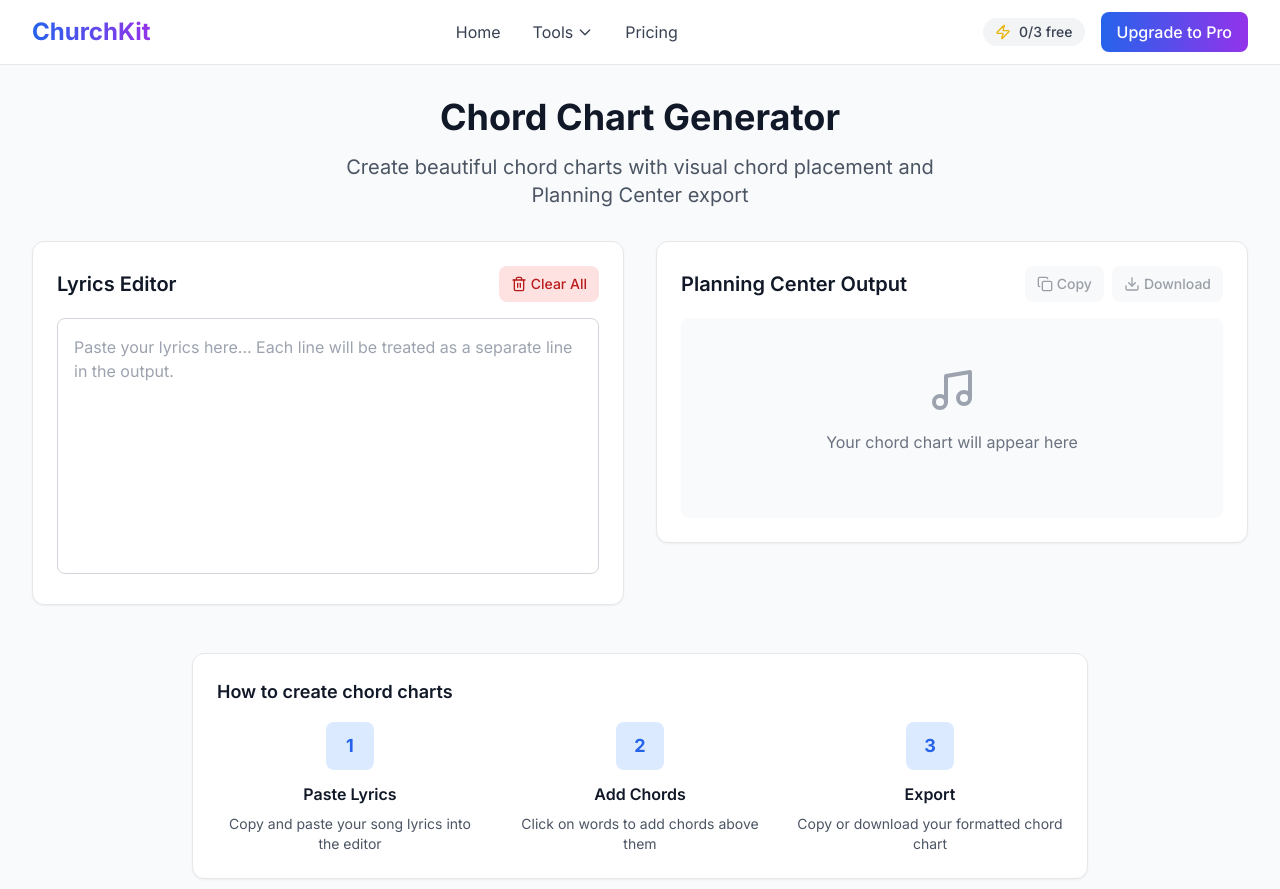
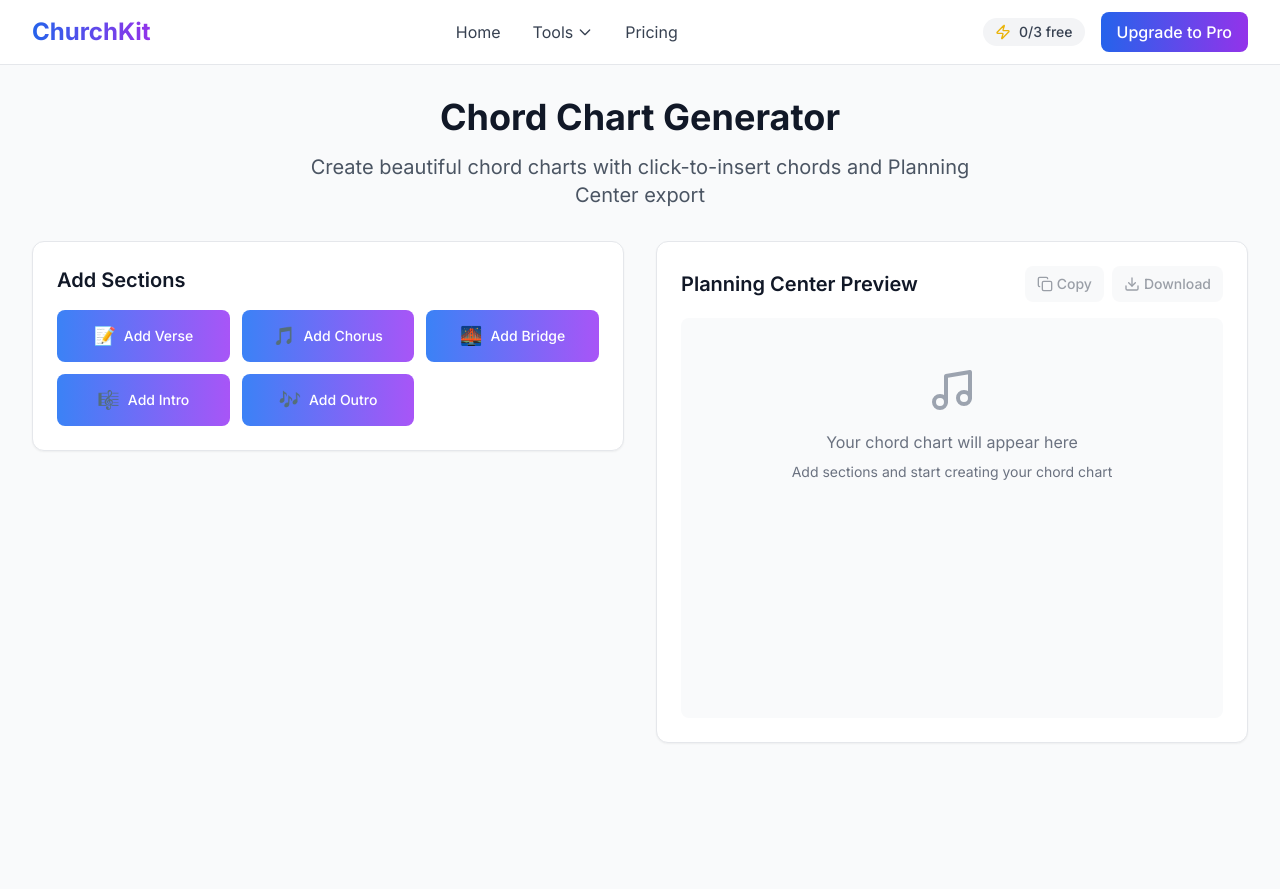
Before and after one commit to wolfman7702/church-tools-platform, a Next.js app: page /tools/chord-chart in a window 1280 px wide. Shown: the top 889 px of the page. Built offline with nearby package versions, Linux system fonts and the light colour scheme.

Commit message:
Fix chord chart layout and sheet music output formatting

```diff
--- a/app/tools/chord-chart/page.tsx
+++ b/app/tools/chord-chart/page.tsx
@@ -1,13 +1,21 @@
 'use client'
 
-import { useState, useRef } from 'react'
-import { Copy, Download, Music, Plus, Trash2 } from 'lucide-react'
+import { useState, useRef, useEffect } from 'react'
+import { Copy, Download, Music, Plus, Trash2, X } from 'lucide-react'
 
 interface ChordPosition {
   id: string
   chord: string
   position: number
-  wordIndex: number
+  section: string
+}
+
+interface Section {
+  id: string
+  type: 'verse' | 'chorus' | 'bridge' | 'intro' | 'outro'
+  title: string
+  content: string
+  chords: ChordPosition[]
 }
 
 const CHORD_OPTIONS = [
@@ -21,76 +29,151 @@ const CHORD_OPTIONS = [
   'Caug', 'C#aug', 'Dbaug', 'Daug', 'D#aug', 'Ebaug', 'Eaug', 'Faug', 'F#aug', 'Gbaug', 'Gaug', 'G#aug', 'Abaug', 'Aaug', 'A#aug', 'Bbaug', 'Baug'
 ]
 
+const SECTION_TYPES = [
+  { type: 'verse', label: 'Add Verse', icon: '📝' },
+  { type: 'chorus', label: 'Add Chorus', icon: '🎵' },
+  { type: 'bridge', label: 'Add Bridge', icon: '🌉' },
+  { type: 'intro', label: 'Add Intro', icon: '🎼' },
+  { type: 'outro', label: 'Add Outro', icon: '🎶' }
+]
+
 export default function ChordChartPage() {
-  const [lyrics, setLyrics] = useState('')
-  const [chordPositions, setChordPositions] = useState<ChordPosition[]>([])
-  const [selectedWordIndex, setSelectedWordIndex] = useState<number | null>(null)
+  const [sections, setSections] = useState<Section[]>([])
+  const [activeSection, setActiveSection] = useState<string | null>(null)
   const [showChordPicker, setShowChordPicker] = useState(false)
   const [chordPickerPosition, setChordPickerPosition] = useState({ x: 0, y: 0 })
+  const [selectedPosition, setSelectedPosition] = useState<{ sectionId: string; position: number } | null>(null)
   const [outputText, setOutputText] = useState('')
   const [copied, setCopied] = useState(false)
-  const lyricsRef = useRef<HTMLTextAreaElement>(null)
+  const contentEditableRef = useRef<HTMLDivElement>(null)
 
-  const words = lyrics.split(/\s+/).filter(word => word.length > 0)
+  const addSection = (type: Section['type']) => {
+    const newSection: Section = {
+      id: Date.now().toString(),
+      type,
+      title: type.toUpperCase(),
+      content: '',
+      chords: []
+    }
+    setSections([...sections, newSection])
+    setActiveSection(newSection.id)
+  }
+
+  const updateSectionContent = (sectionId: string, content: string) => {
+    setSections(sections.map(section =>
+      section.id === sectionId
+        ? { ...section, content }
+        : section
+    ))
+    updateOutput()
+  }
+
+  const handleTextClick = (sectionId: string, event: React.MouseEvent) => {
+    const target = event.target as HTMLElement
+    const rect = target.getBoundingClientRect()
+    const clickX = event.clientX - rect.left
+
+    // Calculate approximate character position based on click position
+    const textContent = target.textContent || ''
+    const charWidth = rect.width / textContent.length
+    const position = Math.floor(clickX / charWidth)
+
+    setChordPickerPosition({
+      x: event.clientX,
+      y: event.clientY - 10
+    })
+    setSelectedPosition({ sectionId, position })
+    setShowChordPicker(true)
+  }
 
   const addChord = (chord: string) => {
-    if (selectedWordIndex === null) return
+    if (!selectedPosition) return
 
     const newChord: ChordPosition = {
       id: Date.now().toString(),
       chord,
-      position: selectedWordIndex,
-      wordIndex: selectedWordIndex
+      position: selectedPosition.position,
+      section: selectedPosition.sectionId
     }
 
-    setChordPositions([...chordPositions, newChord])
+    setSections(sections.map(section =>
+      section.id === selectedPosition.sectionId
+        ? { ...section, chords: [...section.chords, newChord] }
+        : section
+    ))
+
     setShowChordPicker(false)
-    setSelectedWordIndex(null)
+    setSelectedPosition(null)
     updateOutput()
   }
 
-  const removeChord = (id: string) => {
-    setChordPositions(chordPositions.filter(chord => chord.id !== id))
+  const removeChord = (chordId: string) => {
+    setSections(sections.map(section => ({
+      ...section,
+      chords: section.chords.filter(chord => chord.id !== chordId)
+    })))
     updateOutput()
   }
 
-  const handleWordClick = (wordIndex: number, event: React.MouseEvent) => {
-    const rect = event.currentTarget.getBoundingClientRect()
-    setChordPickerPosition({
-      x: rect.left + rect.width / 2,
-      y: rect.top - 10
-    })
-    setSelectedWordIndex(wordIndex)
-    setShowChordPicker(true)
+  const deleteSection = (sectionId: string) => {
+    setSections(sections.filter(section => section.id !== sectionId))
+    if (activeSection === sectionId) {
+      setActiveSection(sections.length > 1 ? sections[0].id : null)
+    }
+    updateOutput()
   }
 
   const updateOutput = () => {
-    if (!lyrics) {
-      setOutputText('')
-      return
+    let output = ''
+
+    sections.forEach(section => {
+      if (section.type === 'intro' || section.type === 'outro') {
+        // For intro/outro, just show chords
+        if (section.chords.length > 0) {
+          output += `${section.title}\n`
+          const chordString = section.chords
+            .sort((a, b) => a.position - b.position)
+            .map(chord => `[${chord.chord}]`)
+            .join(' ')
+          output += `${chordString}\n\n`
+        }
+      } else {
+        // For verses, chorus, bridge - show chords above lyrics
+        if (section.content || section.chords.length > 0) {
+          output += `${section.title}\n`
+
+          if (section.chords.length > 0) {
+            // Create chord line
+            const chordLine = createChordLine(section.content, section.chords)
+            output += `${chordLine}\n`
           }
 
-    const words = lyrics.split(/\s+/)
-    let output = ''
+          if (section.content) {
+            output += `${section.content}\n`
+          }
+          output += '\n'
+        }
+      }
+    })
 
-    for (let i = 0; i < words.length; i++) {
-      const chordsForWord = chordPositions
-        .filter(chord => chord.wordIndex === i)
-        .sort((a, b) => a.position - b.position)
-
-      if (chordsForWord.length > 0) {
-        const chordString = chordsForWord.map(chord => `[${chord.chord}]`).join('')
-        output += chordString + words[i]
-      } else {
-        output += words[i]
+    setOutputText(output)
   }
 
-      if (i < words.length - 1) {
-        output += ' '
-      }
-    }
+  const createChordLine = (content: string, chords: ChordPosition[]) => {
+    if (!content) return ''
 
-    setOutputText(output)
+    const sortedChords = chords.sort((a, b) => a.position - b.position)
+    let chordLine = ''
+    let lastPosition = 0
+
+    sortedChords.forEach(chord => {
+      // Add spaces to align chord with text
+      const spacesNeeded = Math.max(0, chord.position - lastPosition)
+      chordLine += ' '.repeat(spacesNeeded) + `[${chord.chord}]`
+      lastPosition = chord.position + chord.chord.length + 2 // +2 for brackets
+    })
+
+    return chordLine
   }
 
   const copyToClipboard = async () => {
@@ -114,15 +197,24 @@ export default function ChordChartPage() {
   }
 
   const clearAll = () => {
-    setLyrics('')
-    setChordPositions([])
+    setSections([])
+    setActiveSection(null)
     setOutputText('')
   }
 
-  // Update output when lyrics or chords change
-  useState(() => {
+  // Update output when sections change
+  useEffect(() => {
     updateOutput()
-  })
+  }, [sections])
+
+  const getTotalChords = () => {
+    return sections.reduce((total, section) => total + section.chords.length, 0)
+  }
+
+  const getUniqueChords = () => {
+    const allChords = sections.flatMap(section => section.chords.map(chord => chord.chord))
+    return new Set(allChords).size
+  }
 
   return (
     <div className="min-h-screen bg-gray-50 py-8">
@@ -133,17 +225,38 @@ export default function ChordChartPage() {
             Chord Chart Generator
           </h1>
           <p className="text-xl text-gray-600 max-w-2xl mx-auto">
-            Create beautiful chord charts with visual chord placement and Planning Center export
+            Create beautiful chord charts with click-to-insert chords and Planning Center export
           </p>
         </div>
 
-        <div className="grid grid-cols-1 lg:grid-cols-2 gap-8">
-          {/* Left Side - Lyrics Editor */}
+        <div className="grid grid-cols-1 lg:grid-cols-2 gap-8 min-h-[calc(100vh-200px)]">
+          {/* Left Side - Editor */}
           <div className="space-y-6">
+            {/* Section Header Buttons */}
+            <div className="card p-6">
+              <h2 className="text-xl font-semibold text-gray-900 mb-4">
+                Add Sections
+              </h2>
+              <div className="grid grid-cols-2 md:grid-cols-3 gap-3">
+                {SECTION_TYPES.map(({ type, label, icon }) => (
+                  <button
+                    key={type}
+                    onClick={() => addSection(type as Section['type'])}
+                    className="flex items-center justify-center space-x-2 px-4 py-3 bg-gradient-to-r from-primary-500 to-secondary-500 text-white rounded-lg hover:shadow-lg hover:scale-105 transition-all duration-200 font-medium"
+                  >
+                    <span className="text-lg">{icon}</span>
+                    <span className="text-sm">{label}</span>
+                  </button>
+                ))}
+              </div>
+            </div>
+
+            {/* Sections List */}
+            {sections.length > 0 && (
               <div className="card p-6">
                 <div className="flex items-center justify-between mb-4">
                   <h2 className="text-xl font-semibold text-gray-900">
-                  Lyrics Editor
+                    Song Sections
                   </h2>
                   <button
                     onClick={clearAll}
@@ -154,33 +267,100 @@ export default function ChordChartPage() {
                   </button>
                 </div>
 
-              <textarea
-                ref={lyricsRef}
-                value={lyrics}
-                onChange={(e) => {
-                  setLyrics(e.target.value)
-                  updateOutput()
-                }}
-                placeholder="Paste your lyrics here... Each line will be treated as a separate line in the output."
-                className="w-full h-64 p-4 border border-gray-300 rounded-lg focus:ring-2 focus:ring-primary-500 focus:border-transparent resize-none"
-              />
+                <div className="space-y-4">
+                  {sections.map((section) => (
+                    <div
+                      key={section.id}
+                      className={`p-4 border-2 rounded-lg transition-all duration-200 ${
+                        activeSection === section.id
+                          ? 'border-primary-500 bg-primary-50'
+                          : 'border-gray-200 bg-white hover:border-gray-300'
+                      }`}
+                    >
+                      <div className="flex items-center justify-between mb-3">
+                        <h3 className="font-semibold text-gray-900 flex items-center">
+                          <span className="mr-2">
+                            {SECTION_TYPES.find(s => s.type === section.type)?.icon}
+                          </span>
+                          {section.title}
+                        </h3>
+                        <div className="flex items-center space-x-2">
+                          <button
+                            onClick={() => setActiveSection(section.id)}
+                            className="px-3 py-1 text-sm font-medium text-gray-700 bg-gray-100 rounded-lg hover:bg-gray-200 transition-colors"
+                          >
+                            Edit
+                          </button>
+                          <button
+                            onClick={() => deleteSection(section.id)}
+                            className="p-1 text-red-600 hover:text-red-800 transition-colors"
+                          >
+                            <X className="w-4 h-4" />
+                          </button>
+                        </div>
                       </div>
 
-            {/* Chord Placement Interface */}
-            {lyrics && (
-              <div className="card p-6">
-                <h3 className="text-lg font-semibold text-gray-900 mb-4">
-                  Click on words to add chords
-                </h3>
+                      {activeSection === section.id && (
+                        <div className="space-y-3">
+                          {section.type === 'intro' || section.type === 'outro' ? (
+                            <div>
+                              <p className="text-sm text-gray-600 mb-2">
+                                Add chords for {section.type} (no lyrics needed):
+                              </p>
+                              <div className="flex flex-wrap gap-2">
+                                {section.chords.map((chord) => (
+                                  <span
+                                    key={chord.id}
+                                    className="inline-flex items-center space-x-1 px-2 py-1 bg-blue-100 text-blue-800 text-sm rounded-lg"
+                                  >
+                                    <span>{chord.chord}</span>
+                                    <button
+                                      onClick={() => removeChord(chord.id)}
+                                      className="text-blue-600 hover:text-blue-800"
+                                    >
+                                      ×
+                                    </button>
+                                  </span>
+                                ))}
+                                <button
+                                  onClick={() => {
+                                    setSelectedPosition({ sectionId: section.id, position: 0 })
+                                    setShowChordPicker(true)
+                                  }}
+                                  className="px-3 py-1 text-sm font-medium text-gray-700 bg-gray-100 rounded-lg hover:bg-gray-200 transition-colors"
+                                >
+                                  + Add Chord
+                                </button>
+                              </div>
+                            </div>
+                          ) : (
+                            <div>
+                              <div
+                                ref={contentEditableRef}
+                                contentEditable
+                                onInput={(e) => updateSectionContent(section.id, e.currentTarget.textContent || '')}
+                                onClick={(e) => handleTextClick(section.id, e)}
+                                className="w-full min-h-[100px] p-3 border border-gray-300 rounded-lg focus:ring-2 focus:ring-primary-500 focus:border-transparent outline-none whitespace-pre-wrap"
+                                style={{ minHeight: '100px' }}
+                                suppressContentEditableWarning={true}
+                              >
+                                {section.content}
+                              </div>
+                              <p className="text-xs text-gray-500 mt-1">
+                                Click anywhere in the text to add chords
+                              </p>
+                            </div>
+                          )}
+                        </div>
+                      )}
 
-                <div className="space-y-4">
-                  {words.map((word, index) => {
-                    const chordsForWord = chordPositions.filter(chord => chord.wordIndex === index)
-
-                    return (
-                      <div key={index} className="flex items-center space-x-2">
-                        <div className="flex flex-wrap items-center space-x-1">
-                          {chordsForWord.map((chord) => (
+                      {/* Show chords for this section */}
+                      {section.chords.length > 0 && (
+                        <div className="mt-3">
+                          <div className="flex flex-wrap gap-1">
+                            {section.chords
+                              .sort((a, b) => a.position - b.position)
+                              .map((chord) => (
                                 <span
                                   key={chord.id}
                                   className="inline-flex items-center space-x-1 px-2 py-1 bg-blue-100 text-blue-800 text-sm rounded-lg"
@@ -195,27 +375,21 @@ export default function ChordChartPage() {
                                 </span>
                               ))}
                           </div>
-
-                        <button
-                          onClick={(e) => handleWordClick(index, e)}
-                          className="px-3 py-2 text-gray-700 bg-gray-100 rounded-lg hover:bg-gray-200 transition-colors text-sm font-medium"
-                        >
-                          {word}
-                        </button>
                         </div>
-                    )
-                  })}
+                      )}
+                    </div>
+                  ))}
                 </div>
               </div>
             )}
           </div>
 
-          {/* Right Side - Output */}
+          {/* Right Side - Preview */}
           <div className="space-y-6">
-            <div className="card p-6">
+            <div className="card p-6 flex-1 flex flex-col">
               <div className="flex items-center justify-between mb-4">
                 <h2 className="text-xl font-semibold text-gray-900">
-                  Planning Center Output
+                  Planning Center Preview
                 </h2>
                 <div className="flex space-x-2">
                   <button
@@ -245,38 +419,51 @@ export default function ChordChartPage() {
                 </div>
               </div>
 
-              <div className="bg-gray-50 rounded-lg p-4 min-h-[200px]">
+              <div className="flex-1 bg-gray-50 rounded-lg p-4 min-h-[400px]">
                 {outputText ? (
-                  <pre className="whitespace-pre-wrap text-sm font-mono text-gray-900">
+                  <pre className="whitespace-pre-wrap text-sm font-mono text-gray-900 leading-relaxed">
                     {outputText}
                   </pre>
                 ) : (
                   <div className="text-gray-500 text-center py-8">
                     <Music className="w-12 h-12 mx-auto mb-4 text-gray-400" />
                     <p>Your chord chart will appear here</p>
+                    <p className="text-sm mt-2">Add sections and start creating your chord chart</p>
                   </div>
                 )}
               </div>
             </div>
 
-            {/* Chord Statistics */}
-            {chordPositions.length > 0 && (
+            {/* Statistics */}
+            {sections.length > 0 && (
               <div className="card p-6">
                 <h3 className="text-lg font-semibold text-gray-900 mb-4">
-                  Chord Statistics
+                  Statistics
                 </h3>
                 <div className="grid grid-cols-2 gap-4">
                   <div className="text-center">
                     <div className="text-2xl font-bold text-primary-600">
-                      {chordPositions.length}
+                      {sections.length}
+                    </div>
+                    <div className="text-sm text-gray-600">Sections</div>
+                  </div>
+                  <div className="text-center">
+                    <div className="text-2xl font-bold text-primary-600">
+                      {getTotalChords()}
                     </div>
                     <div className="text-sm text-gray-600">Total Chords</div>
                   </div>
                   <div className="text-center">
                     <div className="text-2xl font-bold text-primary-600">
-                      {new Set(chordPositions.map(c => c.chord)).size}
+                      {getUniqueChords()}
                     </div>
                     <div className="text-sm text-gray-600">Unique Chords</div>
+                  </div>
+                  <div className="text-center">
+                    <div className="text-2xl font-bold text-primary-600">
+                      {outputText.length}
+                    </div>
+                    <div className="text-sm text-gray-600">Characters</div>
                   </div>
                 </div>
               </div>
@@ -287,12 +474,12 @@ export default function ChordChartPage() {
         {/* Chord Picker Modal */}
         {showChordPicker && (
           <div className="fixed inset-0 bg-black bg-opacity-50 flex items-center justify-center z-50">
-            <div className="bg-white rounded-lg p-6 max-w-md w-full mx-4 max-h-96 overflow-y-auto">
+            <div className="bg-white rounded-lg p-6 max-w-2xl w-full mx-4 max-h-96 overflow-y-auto">
               <h3 className="text-lg font-semibold text-gray-900 mb-4">
                 Select Chord
               </h3>
 
-              <div className="grid grid-cols-4 gap-2">
+              <div className="grid grid-cols-6 gap-2">
                 {CHORD_OPTIONS.map((chord) => (
                   <button
                     key={chord}
@@ -322,28 +509,37 @@ export default function ChordChartPage() {
             <h3 className="text-lg font-semibold text-gray-900 mb-4">
               How to create chord charts
             </h3>
-            <div className="grid grid-cols-1 md:grid-cols-3 gap-6">
+            <div className="grid grid-cols-1 md:grid-cols-4 gap-6">
               <div className="text-center">
                 <div className="w-12 h-12 bg-primary-100 rounded-lg flex items-center justify-center mx-auto mb-3">
                   <span className="text-primary-600 font-bold text-lg">1</span>
                 </div>
-                <h4 className="font-semibold text-gray-900 mb-2">Paste Lyrics</h4>
+                <h4 className="font-semibold text-gray-900 mb-2">Add Sections</h4>
                 <p className="text-sm text-gray-600">
-                  Copy and paste your song lyrics into the editor
+                  Add verses, chorus, bridge, intro, or outro sections
                 </p>
               </div>
               <div className="text-center">
                 <div className="w-12 h-12 bg-primary-100 rounded-lg flex items-center justify-center mx-auto mb-3">
                   <span className="text-primary-600 font-bold text-lg">2</span>
                 </div>
-                <h4 className="font-semibold text-gray-900 mb-2">Add Chords</h4>
+                <h4 className="font-semibold text-gray-900 mb-2">Add Lyrics</h4>
                 <p className="text-sm text-gray-600">
-                  Click on words to add chords above them
+                  Type or paste your lyrics into each section
                 </p>
               </div>
               <div className="text-center">
                 <div className="w-12 h-12 bg-primary-100 rounded-lg flex items-center justify-center mx-auto mb-3">
                   <span className="text-primary-600 font-bold text-lg">3</span>
+                </div>
+                <h4 className="font-semibold text-gray-900 mb-2">Add Chords</h4>
+                <p className="text-sm text-gray-600">
+                  Click anywhere in the text to insert chords
+                </p>
+              </div>
+              <div className="text-center">
+                <div className="w-12 h-12 bg-primary-100 rounded-lg flex items-center justify-center mx-auto mb-3">
+                  <span className="text-primary-600 font-bold text-lg">4</span>
                 </div>
                 <h4 className="font-semibold text-gray-900 mb-2">Export</h4>
                 <p className="text-sm text-gray-600">
--- a/components/OutputEditor.tsx
+++ b/components/OutputEditor.tsx
@@ -105,9 +105,9 @@ export default function OutputEditor({
           onChange={(e) => onChange(e.target.value)}
           placeholder={placeholder}
           className={`
-            w-full min-h-[600px] h-auto p-4 border border-gray-300 rounded-lg font-mono text-sm
+            font-mono text-sm whitespace-pre-wrap w-full min-h-[600px] h-auto p-4 border border-gray-300 rounded-lg
             focus:ring-2 focus:ring-primary-500 focus:border-transparent outline-none
-            resize-none overflow-hidden
+            resize-y overflow-hidden
             ${className.includes('flex-1') ? 'h-[calc(100vh-300px)]' : ''}
             ${isDarkMode
               ? 'bg-gray-900 text-gray-100 border-gray-700 placeholder-gray-500'
```
Lines whose indentation alone changed are shown as unchanged.
